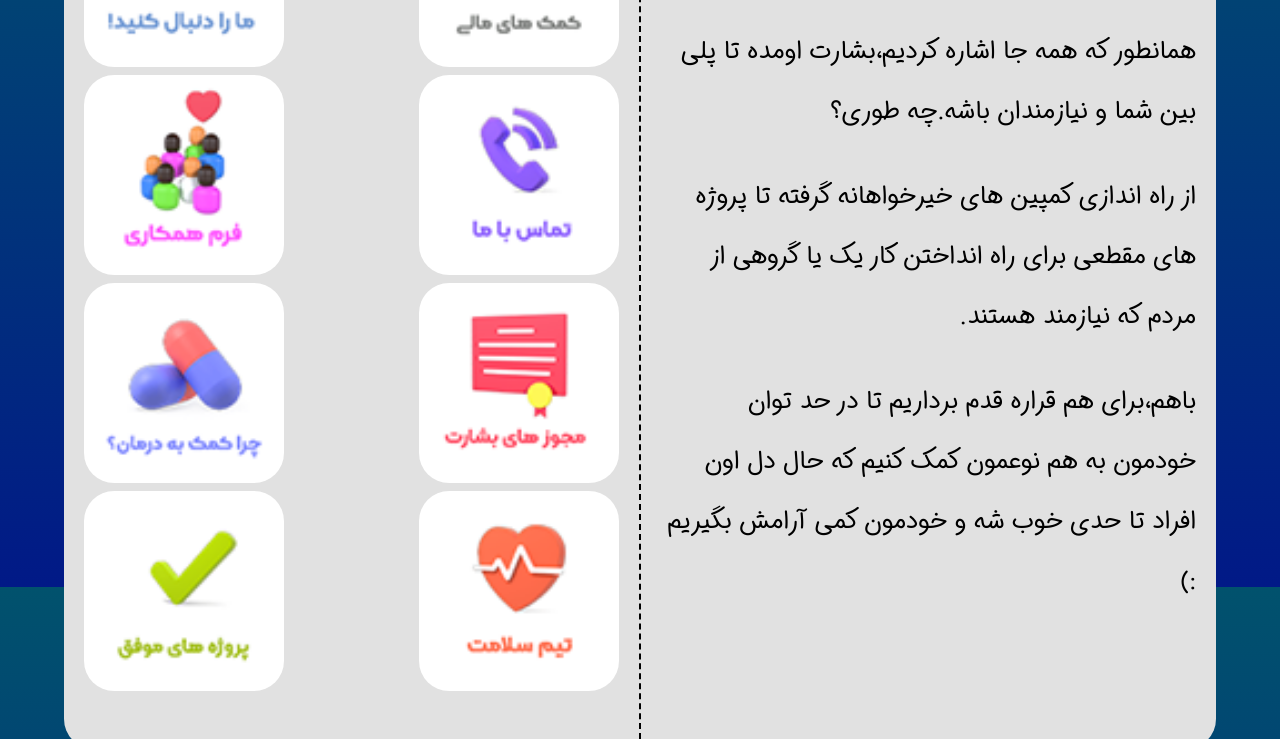
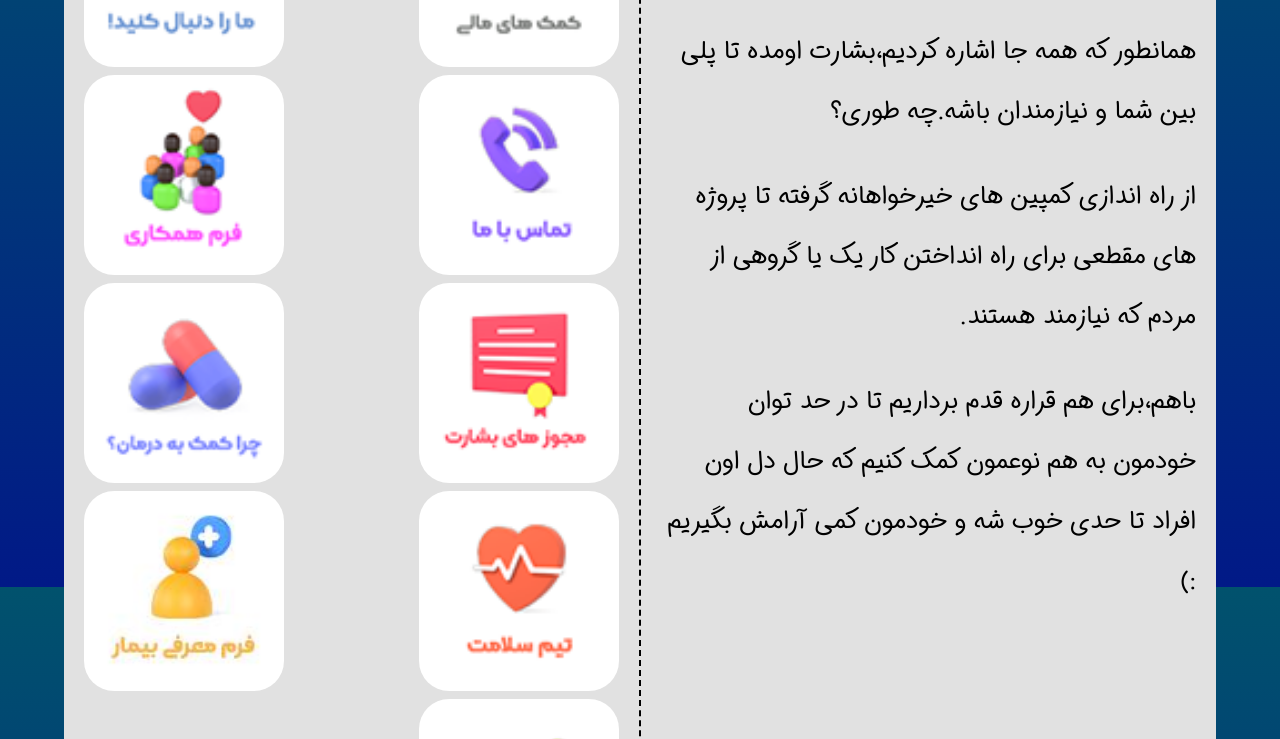
Before and after one commit to Mahya-Behboudi/Besharat, a plain HTML site: page landing-page.html in a window 1280 px wide. Shown: the part 213-952 px from the top of the page. Drawn offline with Linux system fonts and the light colour scheme.

Commit message:
add the last image

```diff
--- a/index.html
+++ b/landing-page.html
@@ -39,6 +39,7 @@
                   <li><a href=""><img class="border-r" src="./images/landing-badges.png" alt=""></a></li>
                   <li><a href=""><img class="border-r" src="./images/landing-why(1).png" alt=""></a></li>
                   <li><a href=""><img class="border-r" src="./images/landing-team.png" alt=""></a></li>
+                  <li><a href=""><img class="border-r" src="./images/index.jpg" alt="" ></a></li>
                   <li><a href=""><img class="border-r" src="./images/landing-projects(1).png" alt=""></a></li>
 
               </ul>
```
Also changed, not shown: images/index.jpg (added), intro-team.html (renamed from index2.html).
